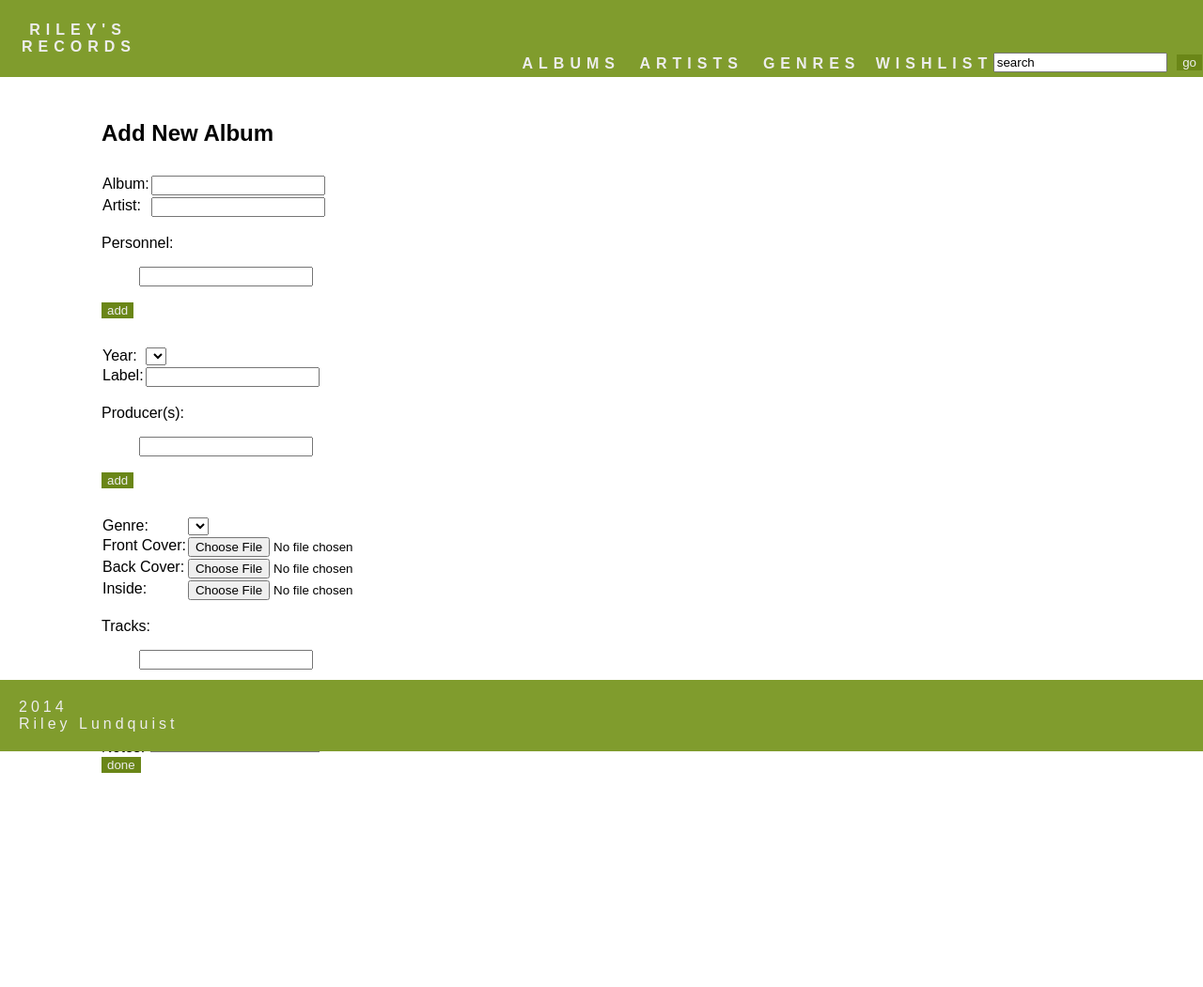
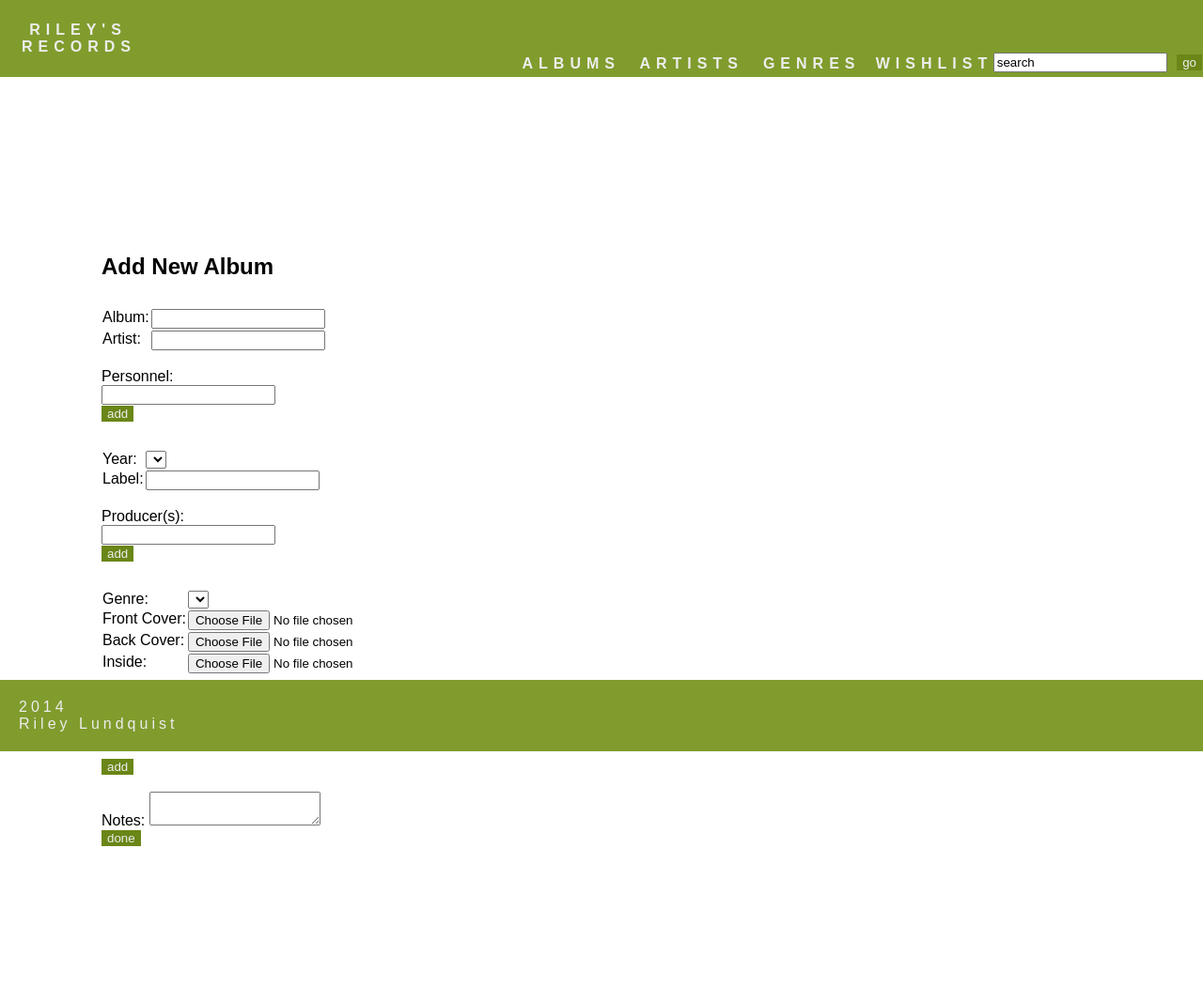
Before and after one commit to rlundquist3/rileys-records, a Python web app: template templates/add.html in a window 1280 px wide. Shown: the whole page at 94% size. Before the commit the page ends 823 px from the top, so only its background shows below. Run offline with Jinja, Linux system fonts and the light colour scheme; the template is opened without the code that fills it, so the values that code supplies are empty; some libraries are stand-ins or nearby versions.

Commit message:
Basic entry complete, began adding data.

```diff
--- a/templates/add.html
+++ b/templates/add.html
@@ -9,7 +9,7 @@
 
     <body>
         <div class=headfoot id=header>
-            <a href="home">Riley's Records</a>
+            <a href="/">Riley's Records</a>
             <table id="mainMenu">
                 <tr id="menuBar">
                     <td id="albumButton"><a href="albums">Albums</a></td>
@@ -63,9 +63,9 @@
                     </tr>
                 </table>
                 <br>Personnel:<br>
-                    <ol id="personnelList" name="personnelList">
+                    <ul id="personnelList" name="personnelList">
                         <input type="text" name="personnel">
-                    </ol>
+                    </ul>
                     <button type="button" id="addPersonnel" value="addPersonnel" onclick="addPersonnel()">Add</button><br>
                 <table>
                     <tr>
@@ -83,9 +83,9 @@
                     </tr>
                 </table>
                     <br>Producer(s):<br>
-                    <ol id="producerList" name="producerList">
+                    <ul id="producerList" name="producerList">
                         <input type="text" name="producer">
-                    </ol>
+                    </ul>
                     <button type="button" id="addProducer" value="addProducer" onclick="addProducer()">Add</button><br>
                 <table>
                     <tr>
--- a/templates/main.html
+++ b/templates/main.html
@@ -8,7 +8,7 @@
 
     <body>
         <div class=headfoot id=header>
-            <a href="home">Riley's Records</a>
+            <a href="/">Riley's Records</a>
             <table id="mainMenu">
                 <tr id="menuBar">
                     <td id="albumButton"><a href="albums">Albums</a></td>
--- a/templates/static/style.css
+++ b/templates/static/style.css
@@ -1,11 +1,18 @@
 .center {
+    width: 70%;
     margin-right:auto;
     margin-left:auto;
+    margin-top: 150px;
+    margin-bottom: 150px;
+    font-family: sans-serif;
 }
 h1 {
     color:#056495;
     font-family:sans-serif;
     width:30%;
+}
+h2 {
+
 }
 table {
     border-collapse:collapse;
```
Also changed, not shown: templates/record.html (+4 -5 lines), templates/static/images/ab_magpie.jpg (added), templates/static/images/ab_the_carpenter.jpg (added), templates/static/images/armstr_loui_bestoflou_105b.jpg (added), templates/static/images/b52s.jpg (added), templates/static/images/best_of_the_band.jpg (added), 3 other files.
